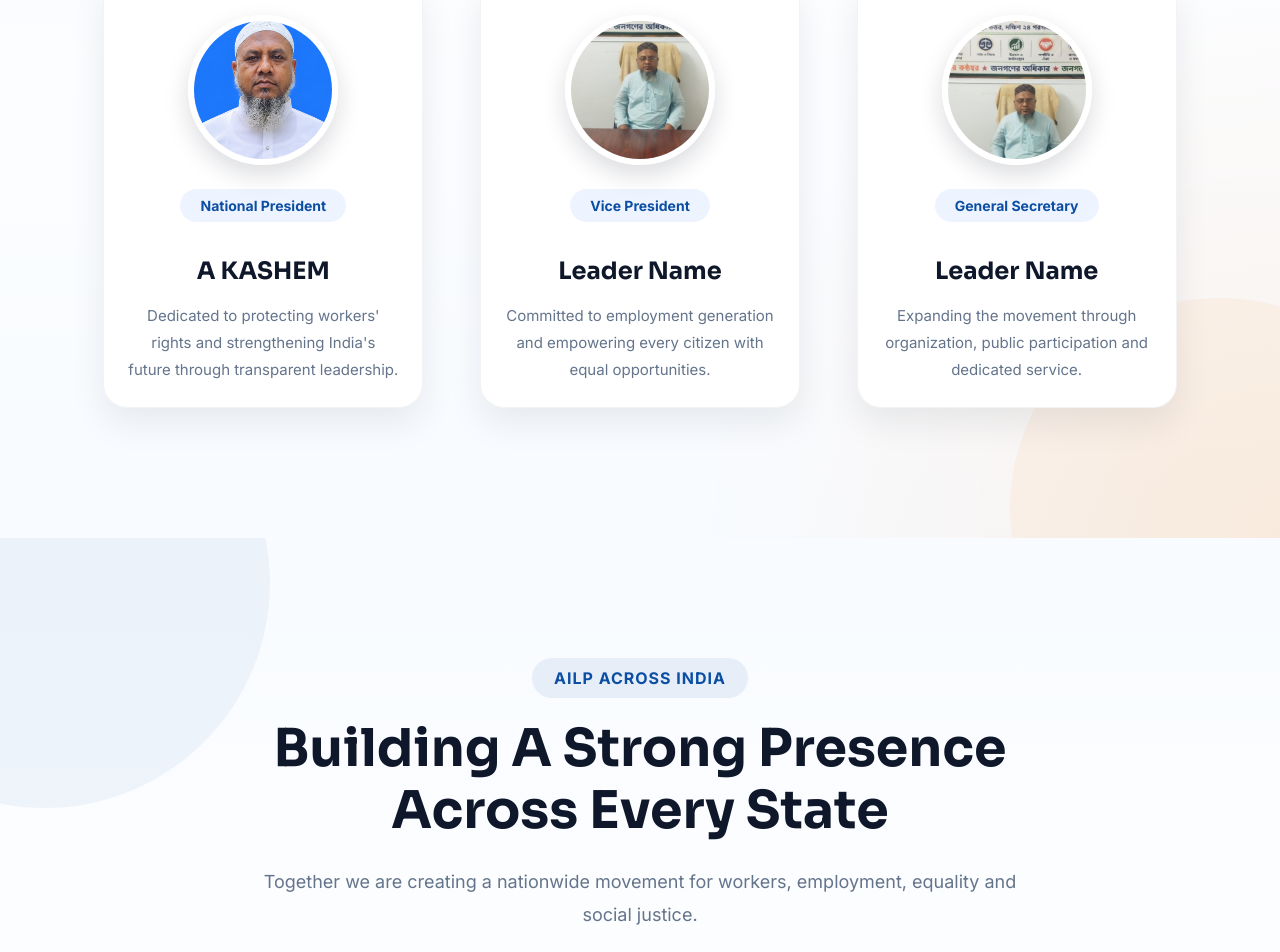
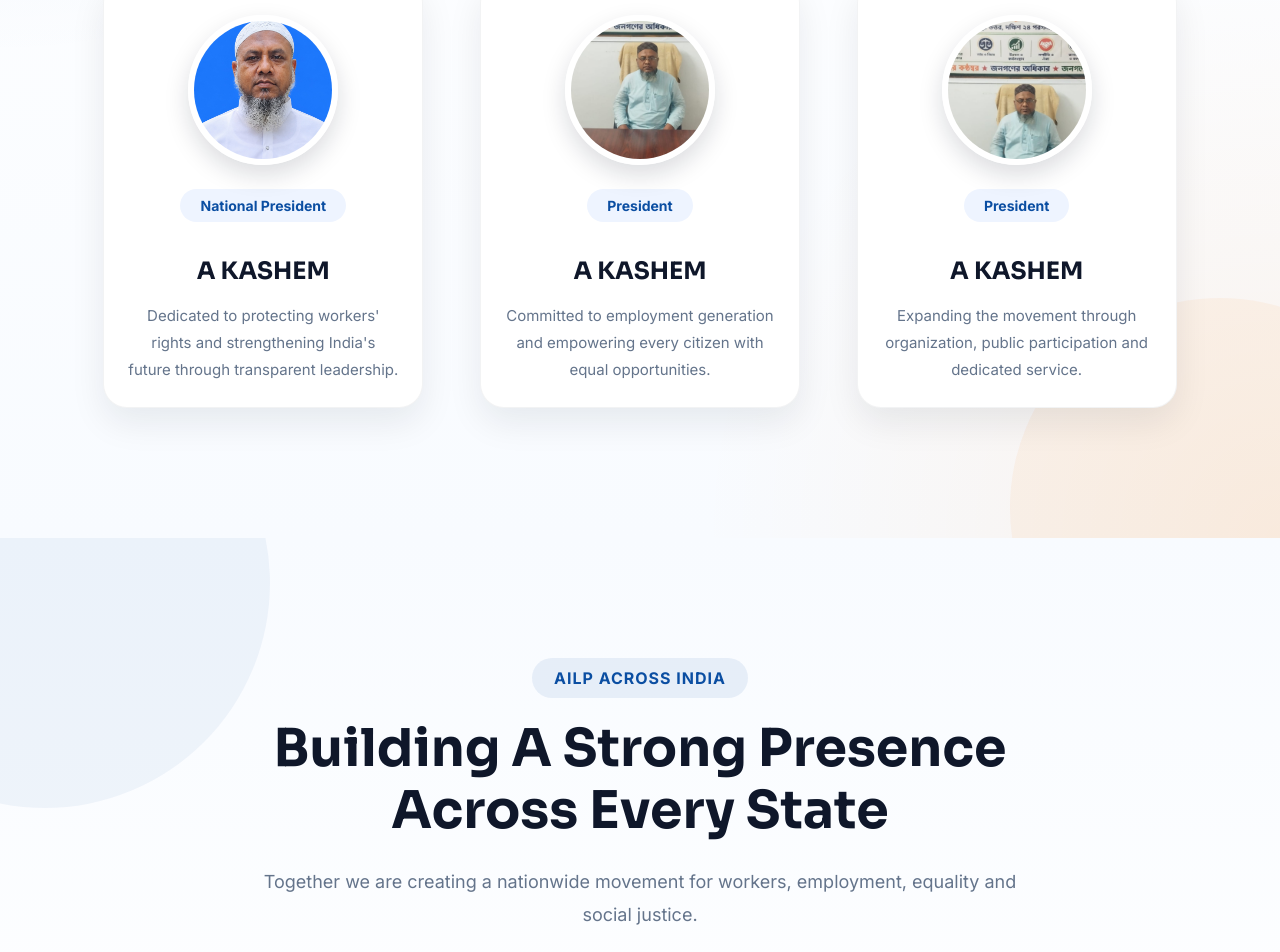
Before and after one commit to Rubul2024/ailp-website, a Next.js app: page / in a window 1280 px wide. Shown: the part 5524-6476 px from the top of the page. Built offline with nearby package versions, Linux system fonts and the light colour scheme; no server answers; the database is empty.

Commit message:
feat(admin): complete admin dashboard authentication and UI

```diff
--- a/components/home/Leadership/leadershipData.js
+++ b/components/home/Leadership/leadershipData.js
@@ -23,8 +23,8 @@
 
   {
     id: 2,
-    name: "Leader Name",
-    designation: "Vice President",
+    name: "A KASHEM",
+    designation: "President",
     image: "/images/leadership/leader-2.jpeg",
     description:
       "Committed to employment generation and empowering every citizen with equal opportunities.",
@@ -40,8 +40,8 @@
 
   {
     id: 3,
-    name: "Leader Name",
-    designation: "General Secretary",
+    name: "A KASHEM",
+    designation: "President",
     image: "/images/leadership/leader-3.jpeg",
     description:
       "Expanding the movement through organization, public participation and dedicated service.",
```
